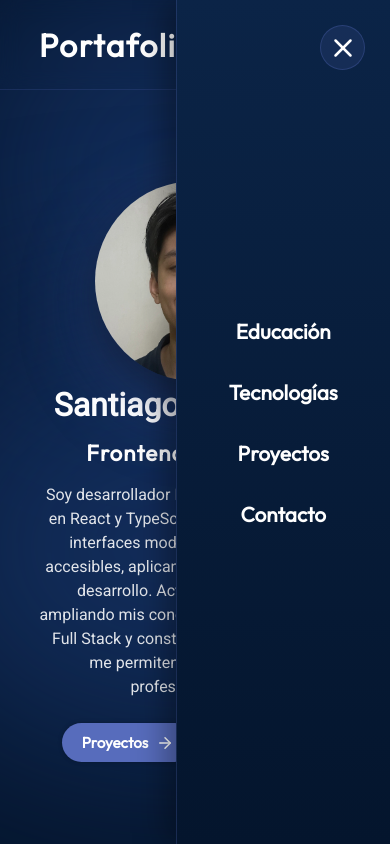
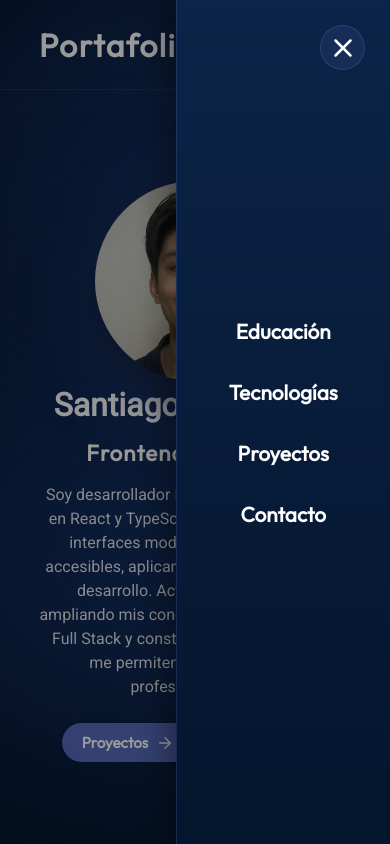
Before and after one commit to SantiJosue/mi-portfolio, a React (Vite) app: page / in a window 390 px wide. Both pictures are taken after a click on the button 328 px from the left and 44 px from the top of the page. Shown: the top 844 px of the page. Built offline with nearby package versions, Linux system fonts and the light colour scheme.

Commit message:
feat: add sidebar closing with overlay and update CV format

```diff
--- a/index.html
+++ b/index.html
@@ -2,7 +2,7 @@
 <html lang="en">
   <head>
     <meta charset="UTF-8" />
-    <link rel="icon" type="image/svg+xml" href="/public/s-logo.webp" />
+    <link rel="icon" type="image/svg+xml" href="/s-logo.webp" />
     <meta name="viewport" content="width=device-width, initial-scale=1.0" />
     <title>Portafolio</title>
   </head>
--- a/src/components/Hero/Hero.jsx
+++ b/src/components/Hero/Hero.jsx
@@ -15,7 +15,7 @@ const Hero = () => {
                 </Description>
                 <ContainerBtn>
                     <ContactBtn href="#proyectos">Proyectos <ArrowRight size={18} /></ContactBtn>
-                    <ContactBtn href={'/public/cv/cv-Santiago-Fernandez.docx'} target="_blank" rel="noopener noreferrer">CV <File size={18} /></ContactBtn>
+                    <ContactBtn href={'/public/cv/cv-Santiago-Fernandez.pdf'} target="_blank" rel="noopener noreferrer">CV <File size={18} /></ContactBtn>
                 </ContainerBtn>
             </Content>
             <HeroImg src={getImageUrl("hero/heroImage.webp")} alt="Fotografía de Santiago Fernández" />
--- a/src/components/Navbar/Navbar.jsx
+++ b/src/components/Navbar/Navbar.jsx
@@ -30,6 +30,9 @@ const Navbar = () => {
                 </MenuBtn>
 
             </Nav>
+
+            {menuOpen && <Overlay onClick={() => toggleMenu(prev => !prev)} />}
+
             <SideMenu $open={menuOpen}>
                 <CloseButton onClick={toggleMenu}>
                     <X size={30}/>
@@ -123,6 +126,14 @@ const MenuBtn = styled.button`
     }
 `;
 
+const Overlay = styled.div`
+    position: fixed;
+    background-color: black/50;
+    inset: 0;
+    background: rgba(0, 0, 0, .4);
+    z-index: 25;;
+`;
+
 const SideMenu = styled.ul`
     position: fixed;
     top: 0;
```
Also changed, not shown: 2 other files (tests, documents, lock files or other folders).
